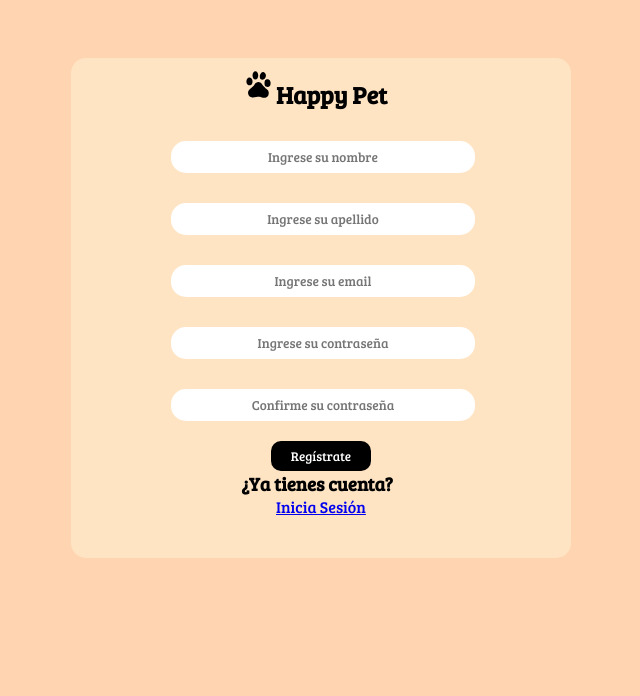
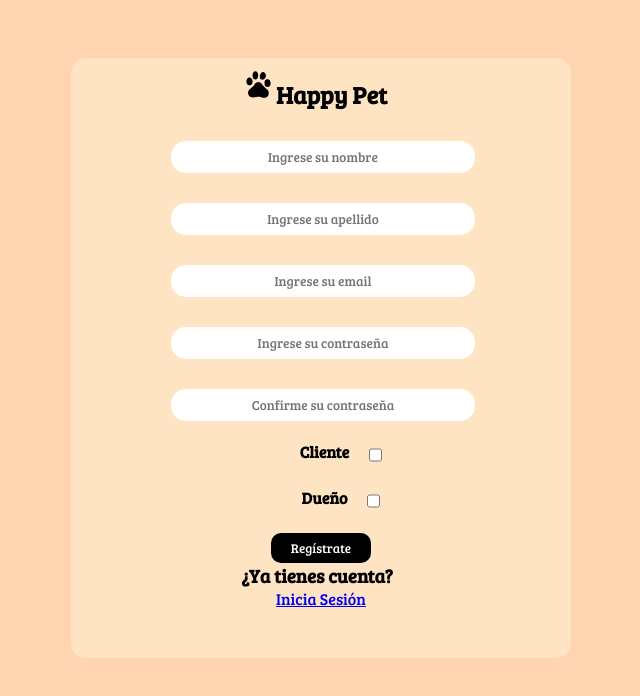
Before and after one commit to FrancoBalduini/TPI-LC3, a React (Vite) app in the folder tpintegrador/: page /register in a window 1280 px wide. Shown: the top 696 px of the page, without its empty margins (319-959 px from the left). Built offline with nearby package versions, Linux system fonts and the light colour scheme; no server answers.

Commit message:
Agregamos checkboxes en Register para Dueño y Cliente

```diff
--- a/tpintegrador/src/components/context/AuthenticationContext.jsx
+++ b/tpintegrador/src/components/context/AuthenticationContext.jsx
@@ -37,7 +37,7 @@ const AuthContextProvider = ({ children }) => {
   // Auth functions
   const registerUser = async (nombre, apellido, email, password, role) => {
     try {
-      const response = await fetch("http://localhost:8000/users", {
+      const response = await fetch("http://localhost:8000/register", {
         method: "POST",
         headers: {
           "Content-Type": "application/json",
@@ -95,14 +95,26 @@ const AuthContextProvider = ({ children }) => {
           body: JSON.stringify(updatedUser),
         }
       );
+
+      if (!response.ok) {
+        // Manejo de errores basado en el código de estado
+        const errorText = await response.text();
+        console.error("Error updating user:", response.status, errorText);
+        throw new Error(`HTTP error! status: ${response.status}`);
+      }
+
       const updatedUserFromServer = await response.json();
+      // Actualiza la lista de usuarios en el estado
       setUserList((prevUsers) =>
         prevUsers.map((user) =>
           user.id === updatedUserFromServer.id ? updatedUserFromServer : user
         )
       );
+
+      return updatedUserFromServer;
     } catch (error) {
       console.error("Error updating user:", error);
+      throw error;
     }
   };
 
--- a/tpintegrador/src/components/register/Register.css
+++ b/tpintegrador/src/components/register/Register.css
@@ -7,7 +7,7 @@ body {
 }
 .cuadradoRegister {
   width: 500px;
-  height: 500px;
+  height: 600px;
   background: bisque;
   margin: 150px auto auto auto;
   border-radius: 15px;
@@ -83,3 +83,25 @@ body {
 .error-message {
   margin-left: 150px;
 }
+
+.form-group {
+  display: flex;
+  align-items: center;
+  margin-top: 20px;
+  justify-content: center;
+}
+
+.form-group label {
+  margin-right: 10px;
+  font-size: 16px;
+}
+
+.checkbox-input {
+  width: 20px;
+  height: 20px;
+  margin-left: 10px;
+}
+
+.check-inputs {
+  margin-right: 250px;
+}
--- a/tpintegrador/src/components/register/Register.jsx
+++ b/tpintegrador/src/components/register/Register.jsx
@@ -1,7 +1,7 @@
 import { useState, useContext } from "react";
 import { useNavigate } from "react-router-dom";
 import "./Register.css";
-import { AuthContext } from "../context/AuthenticationContext"; // Importa el contexto de autenticación
+import { AuthContext } from "../context/AuthenticationContext";
 
 const Register = () => {
   const [nombre, setNombre] = useState(""); // Estado para el nombre
@@ -9,9 +9,11 @@ const Register = () => {
   const [email, setEmail] = useState("");
   const [password, setPassword] = useState("");
   const [confirmPassword, setConfirmPassword] = useState("");
+  const [isCliente, setIsCliente] = useState(false); // Estado para cliente
+  const [isDueno, setIsDueno] = useState(false); // Estado para dueño
 
   const [errorMessage, setErrorMessage] = useState("");
-  const { registerUser, setRegisterUser } = useContext(AuthContext); // Obtén la función de registro de usuario y el estado de usuario actual del contexto
+  const { registerUser, setRegisterUser } = useContext(AuthContext);
   const navigate = useNavigate();
 
   const nombreHandler = (e) => {
@@ -34,13 +36,42 @@ const Register = () => {
     setConfirmPassword(e.target.value);
   };
 
+  const isClienteHandler = (e) => {
+    setIsCliente(e.target.checked);
+    if (e.target.checked) {
+      setIsDueno(false);
+    }
+  };
+
+  const isDuenoHandler = (e) => {
+    setIsDueno(e.target.checked);
+    if (e.target.checked) {
+      setIsCliente(false);
+    }
+  };
+
   const handleSubmit = async (e) => {
     e.preventDefault();
     if (password !== confirmPassword) {
       setErrorMessage("Las contraseñas no coinciden");
-    } else {
+      return;
+    }
+
+    let userRole = "";
+    if (isCliente) {
+      userRole = "cliente";
+    } else if (isDueno) {
+      userRole = "dueño";
+    }
+
     try {
-        const user = await registerUser(nombre, apellido, email, password); // Pasar nombre y apellido al método registerUser
+      const user = await registerUser(
+        nombre,
+        apellido,
+        email,
+        password,
+        userRole
+      );
       setRegisterUser(user);
       setErrorMessage("");
       setNombre("");
@@ -48,12 +79,18 @@ const Register = () => {
       setEmail("");
       setPassword("");
       setConfirmPassword("");
+      setIsCliente(false);
+      setIsDueno(false);
 
-        navigate("/"); // Navega después de registrar y establecer el usuario
+      navigate("/");
     } catch (error) {
       setErrorMessage("Error al registrar usuario: " + error.message);
     }
-    }
+  };
+
+  const handleLogin = (e) => {
+    e.preventDefault();
+    navigate("/");
   };
 
   return (
@@ -70,6 +107,7 @@ const Register = () => {
           </svg>
           <h2>Happy Pet</h2>
         </div>
+
         <div>
           <input
             className="nombre-input"
@@ -126,6 +164,28 @@ const Register = () => {
             required
           />
         </div>
+        <div className="check-inputs">
+          <div className="form-group">
+            <label htmlFor="cliente">Cliente</label>
+            <input
+              className="checkbox-input"
+              type="checkbox"
+              id="cliente"
+              checked={isCliente}
+              onChange={isClienteHandler}
+            />
+          </div>
+          <div className="form-group">
+            <label htmlFor="dueno">Dueño</label>
+            <input
+              className="checkbox-input"
+              type="checkbox"
+              id="dueno"
+              checked={isDueno}
+              onChange={isDuenoHandler}
+            />
+          </div>
+        </div>
 
         {errorMessage && <p className="error-message">{errorMessage}</p>}
         <button className="button" type="submit">
@@ -133,7 +193,7 @@ const Register = () => {
         </button>
         <div>
           <h3 className="cuenta">¿Ya tienes cuenta?</h3>
-          <a href="#" className="link">
+          <a href="#" className="link" onClick={handleLogin}>
             Inicia Sesión
           </a>
         </div>
```
Also changed, not shown: 1 other file (tests, documents, lock files or other folders). Lines whose indentation alone changed are shown as unchanged.
